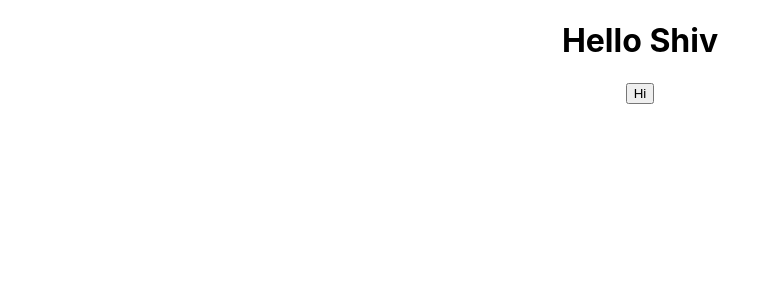
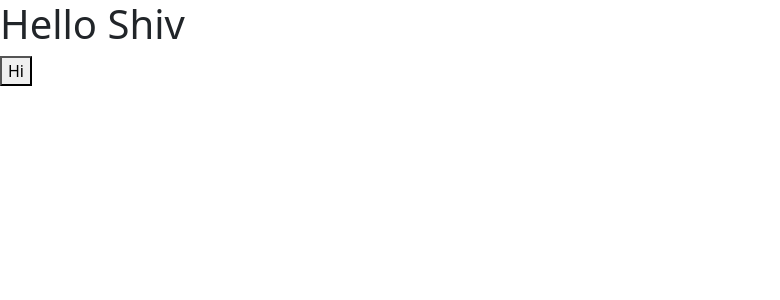
Before and after one commit to shiv-iyer/Project-3-FrontEnd, a React (Create React App) app: page / in a window 1280 px wide. Shown: the top 300 px of the page, without its empty margins (0-780 px from the left). Built offline with nearby package versions, Linux system fonts and the light colour scheme.

Commit message:
bootstrap and some cleanup

```diff
--- a/package.json
+++ b/package.json
@@ -6,7 +6,9 @@
     "@testing-library/jest-dom": "^5.16.5",
     "@testing-library/react": "^13.4.0",
     "@testing-library/user-event": "^13.5.0",
+    "bootstrap": "^5.2.3",
     "react": "^18.2.0",
+    "react-bootstrap": "^2.7.4",
     "react-dom": "^18.2.0",
     "react-scripts": "5.0.1",
     "web-vitals": "^2.1.4"
--- a/src/App.js
+++ b/src/App.js
@@ -1,15 +1,18 @@
-import logo from './logo.svg';
+import React from 'react';
 import './App.css';
+
+// bootstrap
+import "bootstrap/dist/css/bootstrap.css";
 
 // component
 import UseStateTest from "./components/useStateTest";
 
 function App() {
   return (
-    <div className="App">
-      <UseStateTest/>
-    </div>
-  );
+    <React.Fragment>
+        <UseStateTest/>
+    </React.Fragment>
+  )
 }
 
 export default App;
```
Also changed, not shown: src/logo.svg (deleted), 1 other file (tests, documents, lock files or other folders).
